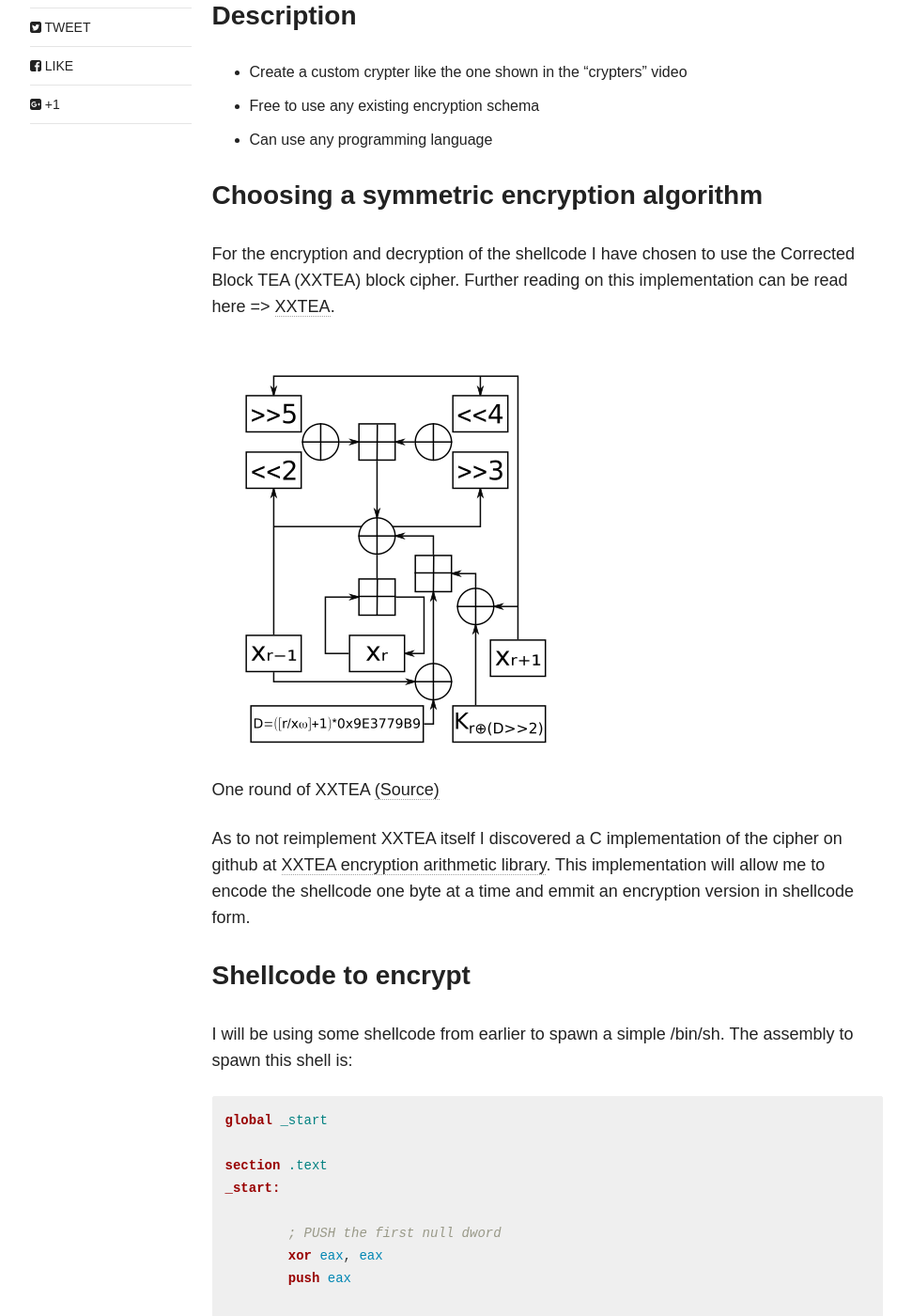
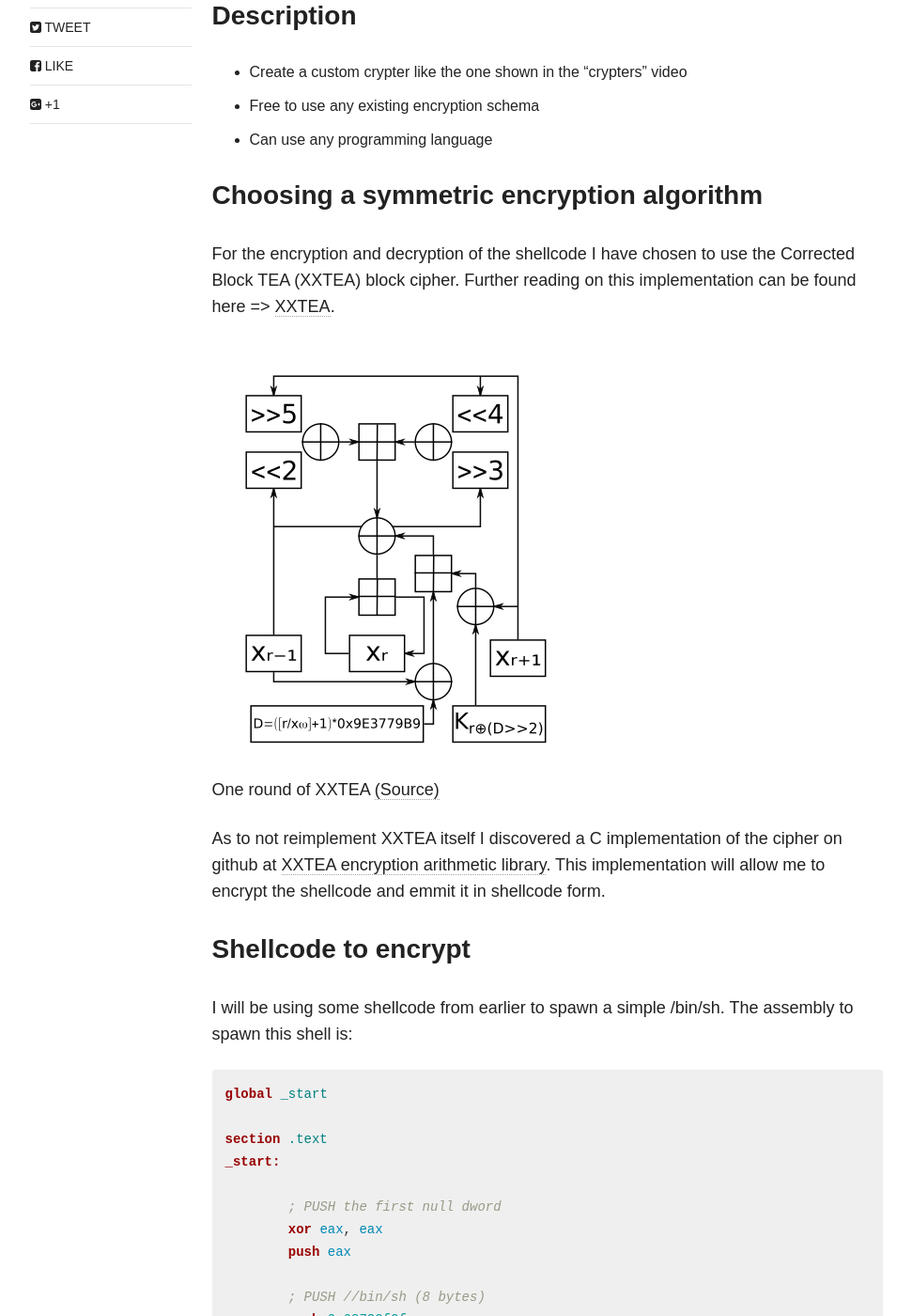
Before and after one commit to tdmathison/tdmathison.github.io, a Jekyll site: the page built from _posts/blog/2018-01-22-slae32-7.md, in a window 1280 px wide and 1400 px high, scrolled down 974 px. Shown: the whole window at 94% size, without its empty margins (154-1125 px from the left). Built offline with Jekyll 4.4.1, drawn with Linux system fonts in a browser that asks for light colours; nearby versions of some CDN libraries; comment, search, counter and statistics services are not loaded.

Commit message:
minor edits to wording

```diff
--- a/_posts/blog/2018-01-22-slae32-7.md
+++ b/_posts/blog/2018-01-22-slae32-7.md
@@ -25,12 +25,12 @@ Assignment #7
 * Can use any programming language
 
 ## Choosing a symmetric encryption algorithm
-For the encryption and decryption of the shellcode I have chosen to use the Corrected Block TEA (XXTEA) block cipher.  Further reading on this implementation can be read here => [XXTEA](https://en.wikipedia.org/wiki/XXTEA).
+For the encryption and decryption of the shellcode I have chosen to use the Corrected Block TEA (XXTEA) block cipher.  Further reading on this implementation can be found here => [XXTEA](https://en.wikipedia.org/wiki/XXTEA).
 
 <img src="{{ site.url }}/images/slae32/07-01.png"/><br/>
 One round of XXTEA [(Source)](https://en.wikipedia.org/wiki/XXTEA)<br/>
 
-As to not reimplement XXTEA itself I discovered a C implementation of the cipher on github at [XXTEA encryption arithmetic library](https://github.com/xxtea/xxtea-c). This implementation will allow me to encode the shellcode one byte at a time and emmit an encryption version in shellcode form.
+As to not reimplement XXTEA itself I discovered a C implementation of the cipher on github at [XXTEA encryption arithmetic library](https://github.com/xxtea/xxtea-c). This implementation will allow me to encrypt the shellcode and emmit it in shellcode form.
 
 ## Shellcode to encrypt
 I will be using some shellcode from earlier to spawn a simple /bin/sh.  The assembly to spawn this shell is:
--- /dev/null
+++ b/package.json
@@ -0,0 +1,5 @@
+{
+  "dependencies": {
+    "mermaid": "^7.1.2"
+  }
+}
```
Also changed, not shown: mermaid.yaml (added, +10 -0 lines), 1 other file.
